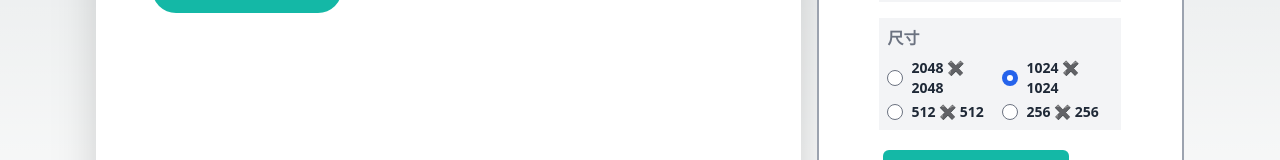
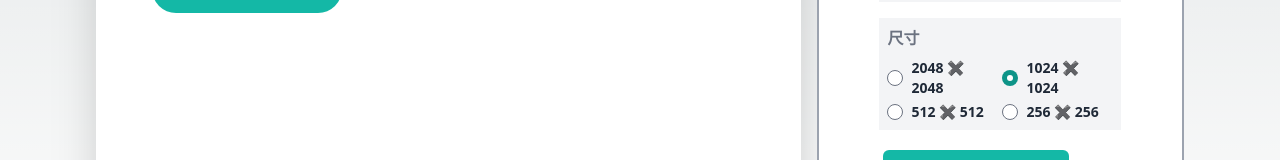
Before and after one commit to Mum1111/qr_html_next, a Next.js app: page / in a window 1280 px wide. Shown: the part 471-631 px from the top of the page. Built offline with nearby package versions, Linux system fonts and the light colour scheme; some icons are missing.

Commit message:
feat: 样式优化

```diff
--- a/app/page.tsx
+++ b/app/page.tsx
@@ -87,8 +87,6 @@ export default function Home() {
 
     const handlePxChange = ({ target: { value } }: any) => {
         const qrPxSize = Number(value)
-        console.log(qrPxSize)
-        console.log(Math.floor(qrPxSize / 4))
         setChooseRadioValue(qrPxSize)
         setQrCodeProps({
             ...qrCodeProps,
@@ -228,7 +226,7 @@ export default function Home() {
                                     name="ts"
                                     value={item.value}
                                     checked={item.value === chooseRadioValue}
-                                    className="mr-2"
+                                    className="mr-2 focus:border-teal-600 text-teal-600 focus:ring-2 focus:ring-teal-600"
                                     onChange={(e) => handlePxChange(e)}
                                 />{' '}
                                 {item.label}
```
